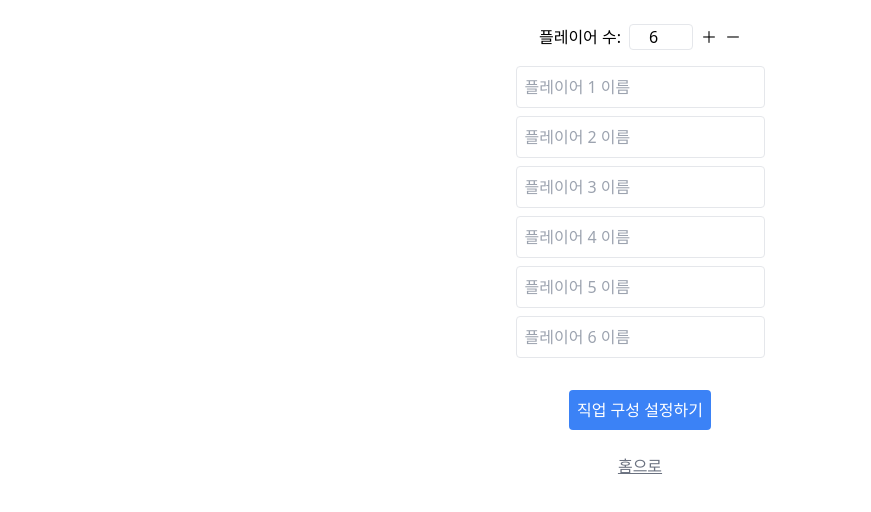
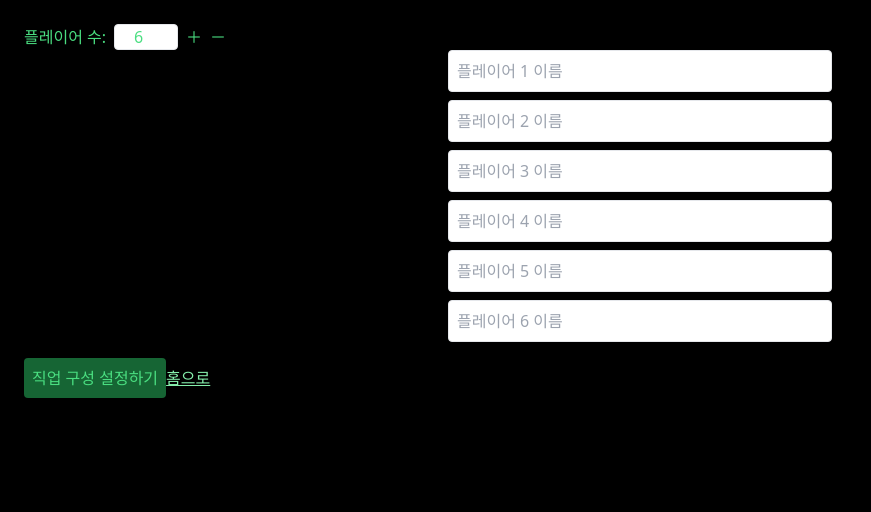
Before and after one commit to kuro793/Midnight-Mafia, a React (Vite) app: page /Midnight-Mafia/players in a window 1280 px wide. Shown: the top 512 px of the page, without its empty margins (0-871 px from the left). Built offline with nearby package versions, Linux system fonts and the light colour scheme.

Commit message:
Update Players.jsx

```diff
--- a/src/pages/game/setting/Players.jsx
+++ b/src/pages/game/setting/Players.jsx
@@ -31,7 +31,7 @@ export default function Players() {
   };
 
   return (
-    <div className="flex flex-col items-center gap-4 p-6">
+    <div className="min-h-screen bg-black text-green-400 flex-col items-center gap-4 p-6">
       <div className="flex items-center gap-2">
         <label>플레이어 수:</label>
         <input
@@ -57,11 +57,11 @@ export default function Players() {
         ))}
       </div>
 
-      <button onClick={goToRoleSelect} className="mt-4 p-2 bg-blue-500 text-white rounded">
+      <button onClick={goToRoleSelect} className="mt-4 p-2 bg-green-800 rounded hover:bg-green-700 transition">
         직업 구성 설정하기
       </button>
 
-      <button onClick={() => navigate('/')} className="mt-2 text-gray-500 underline">
+      <button onClick={() => navigate('/')} className="mt-2 text-green-300 underline">
         홈으로
       </button>
     </div>
```
